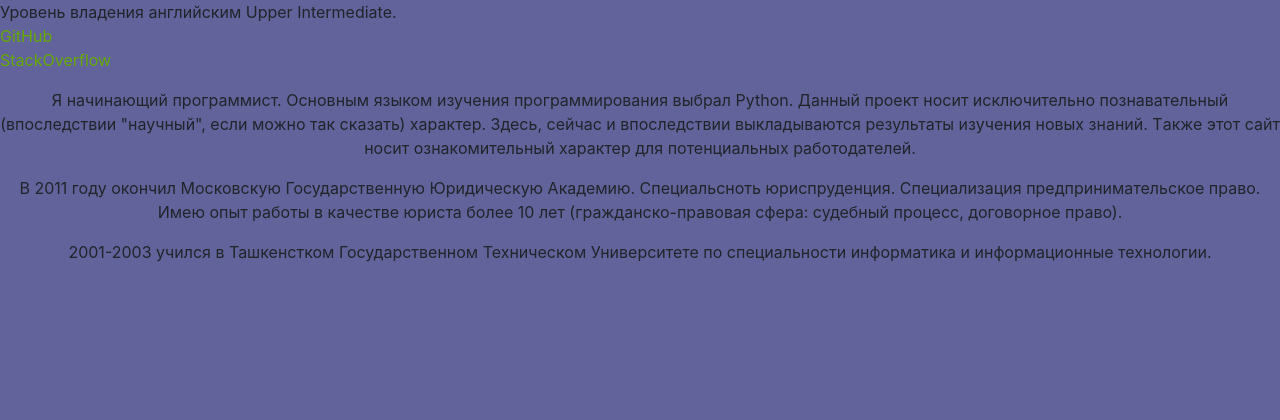
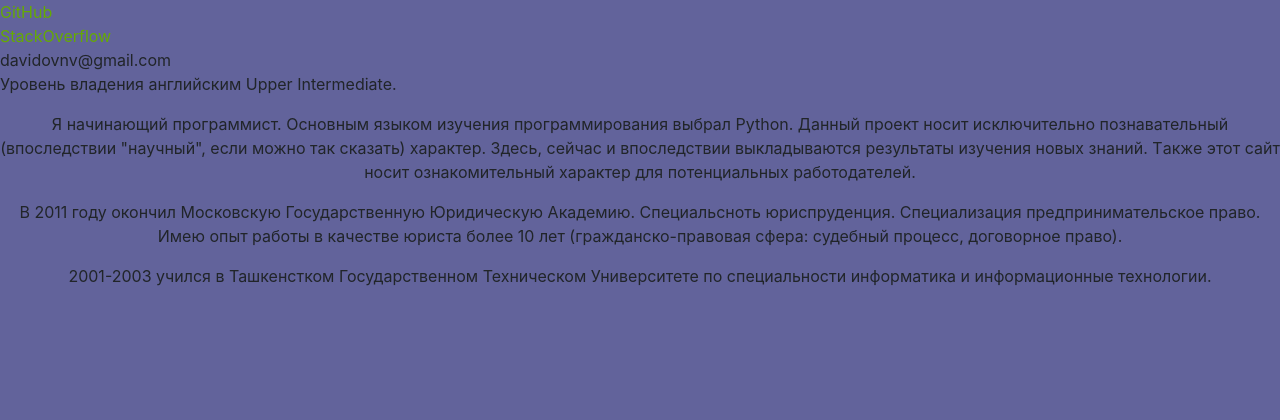
Before and after one commit to AtlanticP/pacem, a Django app: page /contacts/ in a window 1280 px wide. Shown: the part 66-486 px from the top of the page. Run offline with Django 3.2, Linux system fonts and the light colour scheme; data that the repository does not hold is empty; some libraries are stand-ins or nearby versions.

Commit message:
08.26 contacts.html - added my address

```diff
--- a/lists/templates/contacts.html
+++ b/lists/templates/contacts.html
@@ -7,9 +7,10 @@
 {% block body %}
 
 <ul>
-  <li >Уровень владения английским Upper Intermediate.</li>
   <li><a href="https://github.com/AtlanticP">GitHub</a></li>
   <li><a href="https://stackoverflow.com/search?q=user%3A8010409">StackOverflow</a></li>
+  <li>davidovnv@gmail.com</li>
+  <li >Уровень владения английским Upper Intermediate.</li>
 </ul>
 
 
```
